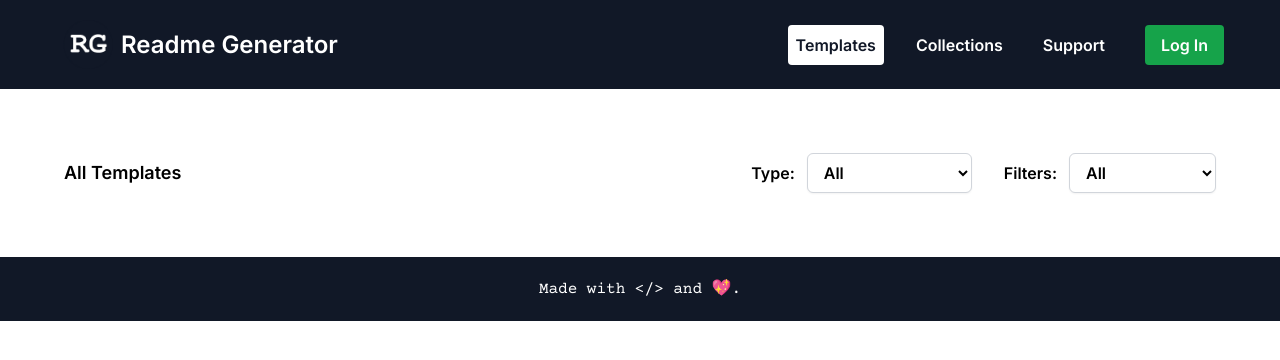
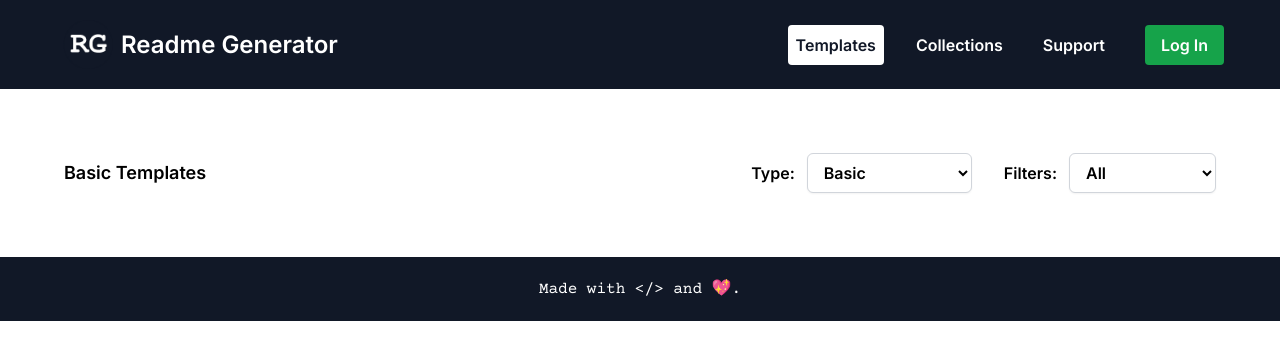
Before and after one commit to henilshahdev/nextjs-readme-builder, a Next.js app: page /templates in a window 1280 px wide. Shown: the top 360 px of the page. Built offline with nearby package versions, Linux system fonts and the light colour scheme.

Commit message:
Added Templates Context

```diff
--- /dev/null
+++ b/app/Root.tsx
@@ -0,0 +1,22 @@
+"use client";
+
+import Footer from "@/components/Home/Footer";
+import Navbar from "@/components/Home/Navbar";
+
+import { TemplatesProvider } from "@/contexts/TemplatesContext";
+
+const Root = ({
+	children,
+}: Readonly<{
+	children: React.ReactNode;
+}>) => {
+	return (
+		<>
+			<Navbar />
+			<TemplatesProvider>{children}</TemplatesProvider>
+			<Footer />
+		</>
+	);
+};
+
+export default Root;
--- a/app/layout.tsx
+++ b/app/layout.tsx
@@ -1,8 +1,9 @@
 import type { Metadata } from "next";
 import { Inter } from "next/font/google";
 import "./globals.css";
-import Navbar from "@/components/Navbar";
-import Footer from "@/components/Footer";
+import Navbar from "@/components/Home/Navbar";
+import Footer from "@/components/Home/Footer";
+import Root from "./Root";
 
 const inter = Inter({ subsets: ["latin"] });
 
@@ -19,9 +20,7 @@
 	return (
 		<html lang="en">
 			<body className={inter.className}>
-				<Navbar />
-				<div className="">{children}</div>
-				<Footer />
+				<Root>{children}</Root>
 			</body>
 		</html>
 	);
--- a/app/page.tsx
+++ b/app/page.tsx
@@ -1,4 +1,4 @@
-import Hero from "@/components/Hero";
+import Hero from "@/components/Home/Hero";
 
 export default function Home() {
 	return <Hero />;
--- a/app/templates/page.tsx
+++ b/app/templates/page.tsx
@@ -1,64 +1,35 @@
 "use client";
 
-import { useEffect, useState } from "react";
+import { useState } from "react";
+
+import { useTemplatesContext } from "@/contexts/TemplatesContext";
 
 const Templates = () => {
-	const [templateType, setTemplateType] = useState("All");
-	const [moreFilters, setMoreFilters] = useState<string[]>([]);
+	const { allTemplates, currentTemplate, setCurrentTemplate, setFinalTemplates } = useTemplatesContext();
 
-	useEffect(() => {
-		extraFilters.map((eF) => {
-			if (eF.type === templateType) {
-				const newFilters: string[] = eF.filters;
-				setMoreFilters(newFilters);
-			}
-			return null;
-		});
-	}, [templateType]);
-
-	const templateTypes = [
-		{ type: "All", slug: "/all", icon: "all" },
-		{ type: "Profile", slug: "/profile", icon: "profile" },
-		{ type: "General", slug: "/general", icon: "general" },
-		{ type: "Language", slug: "/languages", icon: "languages" },
-		{ type: "Framework", slug: "/frameworks", icon: "frameworks" },
-		{ type: "Project", slug: "/projects", icon: "projects" },
-		{ type: "Dcoumentation", slug: "/documentation", icon: "documentation" },
-		{ type: "Specialized", slug: "/specialized", icon: "specialized" },
-	];
-
-	const extraFilters = [
-		{ type: "All", filters: ["All", "Internal", "Open Source", "Instructor", "Onboarding"] },
-		{ type: "Profile", filters: ["All", "Basic", "Intermediate", "Advanced"] },
-		{ type: "General", filters: ["All", "Basic", "Minimalist", "Comprehensive"] },
-		{ type: "Language", filters: ["All", "JavaScript / TypeScript", "Python", "Java", "Dart", "PHP", "C / C++"] },
-		{
-			type: "Framework",
-			filters: ["All", "React.js", "Next.js", "Angular.js", "Vue.js", "Flutter", "Android / iOS"],
-		},
-		{ type: "Project", filters: ["All", "Web App", "Mobile App", "API", "Library"] },
-		{ type: "Dcoumentation", filters: ["All", "Tutorials", "Setup", "User Guide"] },
-		{ type: "Specialized", filters: ["All", "Data Science", "Machine Learning", "Dev Ops", "Infrastructure"] },
-	];
+	const [template, setTemplate] = useState<string>("Basic");
 
 	return (
 		<div className="max-w-[1200px] mx-auto py-6 md:py-16 px-6">
 			<div className="md:grid md:grid-cols-2 md:gap-6 items-center">
-				<p className="text-center md:text-left text-lg font-semibold">{templateType} Templates</p>
+				<p className="text-center md:text-left text-lg font-semibold">
+					{template ? template : "All"} Templates
+				</p>
 				<div className="block md:flex items-center gap-8 ml-auto">
 					<div className="mt-6 md:mt-0 flex items-center font-semibold">
 						<p className="mr-3">Type:</p>
 						<select
 							onChange={(e) => {
-								setTemplateType(e.target.value);
+								setCurrentTemplate(e.target.selectedIndex);
+								setTemplate(e.target.value);
 							}}
 							className="block w-full px-3 py-2 border border-gray-300 bg-white rounded-md shadow-sm"
 							name="templateTypes"
 							id="templateTypes"
 						>
-							{templateTypes.map((template, index) => (
-								<option className="m-4 bg-gray-300" key={index} value={template.type}>
-									{template.type}
+							{allTemplates.map((template, index) => (
+								<option className="m-4 bg-gray-300" key={index} value={template.title}>
+									{template.title}
 								</option>
 							))}
 						</select>
@@ -67,13 +38,13 @@
 						<p className="mr-3">Filters:</p>
 						<select
 							onChange={(e) => {
-								setTemplateType(e.target.value);
+								setFinalTemplates([template, e.target.value]);
 							}}
 							className="block w-full px-3 py-2 border border-gray-300 bg-white rounded-md shadow-sm"
 							name="templateTypes"
 							id="templateTypes"
 						>
-							{moreFilters.map((filter, index) => (
+							{allTemplates[currentTemplate].filters.map((filter, index) => (
 								<option className="m-4 bg-gray-300" key={index} value={filter}>
 									{filter}
 								</option>
--- /dev/null
+++ b/contexts/TemplatesContext.tsx
@@ -0,0 +1,87 @@
+import React, { createContext, useContext, useEffect, useState } from "react";
+
+type TemplateType = {
+	title: string;
+	description: string;
+	filters: string[];
+};
+
+type TemplatesContextType = {
+	allTemplates: TemplateType[];
+	currentTemplate: number;
+	setCurrentTemplate: (newTemplate: number) => void;
+	finalTemplates: [string, string];
+	setFinalTemplates: (arr: [string, string]) => void;
+};
+
+const allTemplates: TemplateType[] = [
+	{
+		title: "Basic",
+		description: "Basic templates",
+		filters: ["All", "Internal", "Open Source", "Instructor", "Onboarding"],
+	},
+	{
+		title: "Profile",
+		description: "Templates categorized by profile level",
+		filters: ["All", "Basic", "Intermediate", "Advanced"],
+	},
+	{
+		title: "General",
+		description: "General purpose templates",
+		filters: ["All", "Basic", "Minimalist", "Comprehensive"],
+	},
+	{
+		title: "Language",
+		description: "Templates based on programming language",
+		filters: ["All", "JavaScript / TypeScript", "Python", "Java", "Dart", "PHP", "C / C++"],
+	},
+	{
+		title: "Framework",
+		description: "Templates based on framework",
+		filters: ["All", "React.js", "Next.js", "Angular.js", "Vue.js", "Flutter", "Android / iOS"],
+	},
+	{
+		title: "Project",
+		description: "Templates based on project title",
+		filters: ["All", "Web App", "Mobile App", "API", "Library"],
+	},
+	{
+		title: "Documentation",
+		description: "Documentation templates",
+		filters: ["All", "Tutorials", "Setup", "User Guide"],
+	},
+	{
+		title: "Specialized",
+		description: "Specialized templates",
+		filters: ["All", "Data Science", "Machine Learning", "Dev Ops", "Infrastructure"],
+	},
+];
+
+const TemplatesContext = createContext<TemplatesContextType>({
+	allTemplates: allTemplates,
+	currentTemplate: 0,
+	setCurrentTemplate: () => {},
+	finalTemplates: ["", ""],
+	setFinalTemplates: () => {},
+});
+
+export const TemplatesProvider = ({ children }: { children: React.ReactNode }) => {
+	const [currentTemplate, setCurrentTemplate] = useState<number>(0);
+	const [finalTemplates, setFinalTemplates] = useState<[string, string]>(["Basic", ""]);
+
+	useEffect(() => {
+		console.log(finalTemplates);
+	}, [finalTemplates]);
+
+	const value: TemplatesContextType = {
+		allTemplates,
+		currentTemplate,
+		setCurrentTemplate,
+		finalTemplates,
+		setFinalTemplates,
+	};
+
+	return <TemplatesContext.Provider value={value}>{children}</TemplatesContext.Provider>;
+};
+
+export const useTemplatesContext = () => useContext(TemplatesContext);
```
Also changed, not shown: components/Home/Footer.tsx (renamed from components/Footer.tsx), components/Home/Hero.tsx (renamed from components/Hero.tsx), components/Home/Navbar.tsx (renamed from components/Navbar.tsx).
